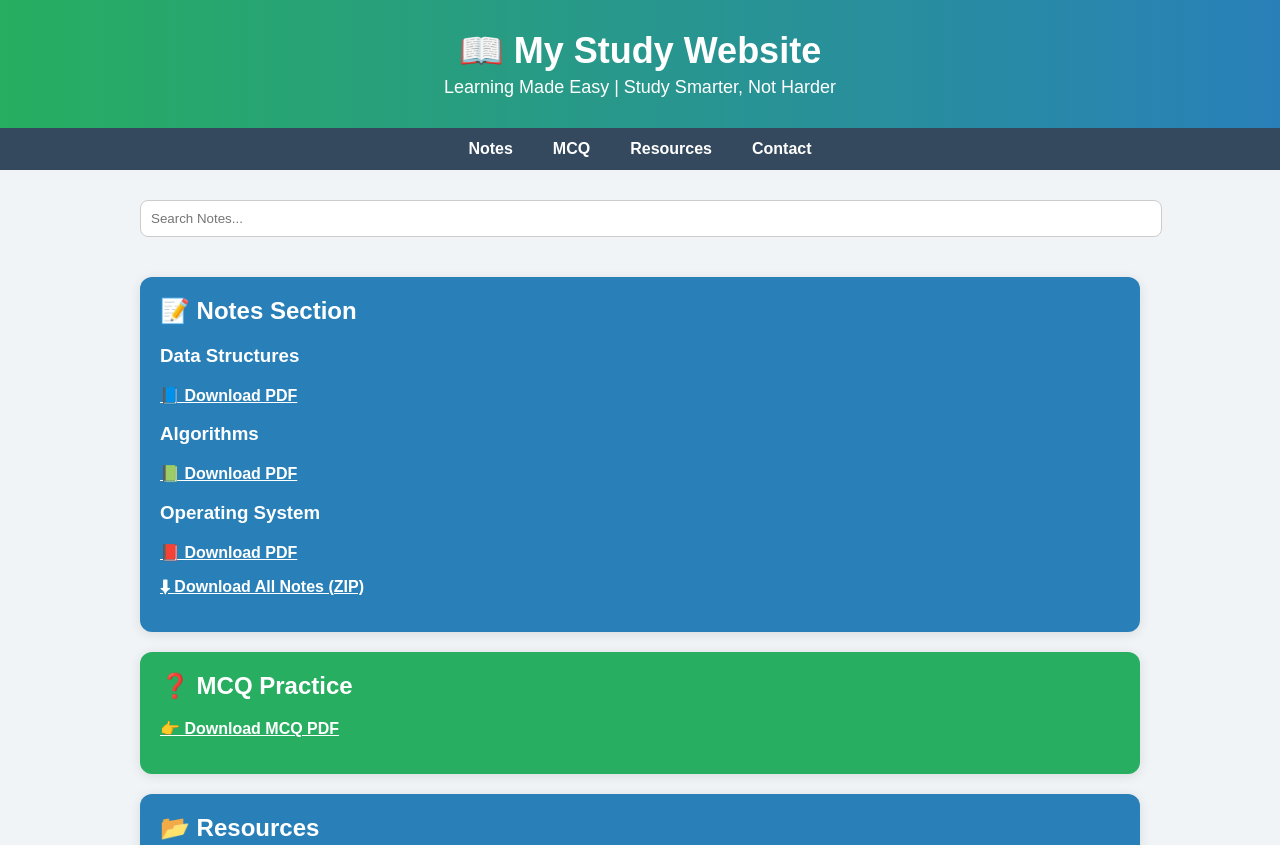
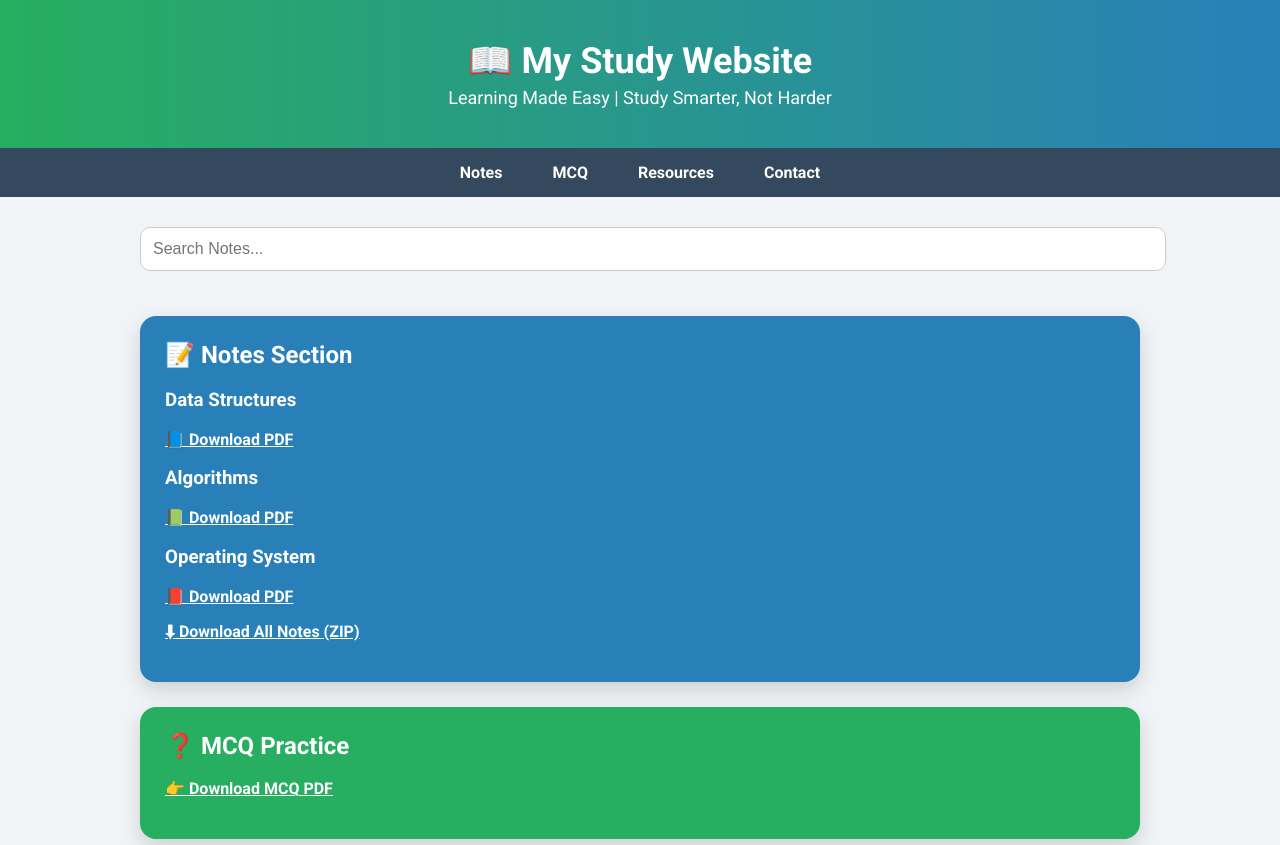
Before and after one commit to Jitendrafzd/my-study-website, a plain HTML site: page index.html in a window 1280 px wide. Shown: the top 845 px of the page. Drawn offline with Linux system fonts and the light colour scheme.

Commit message:
Update index.html

```diff
--- a/index.html
+++ b/index.html
@@ -4,28 +4,41 @@
 <meta charset="UTF-8">
 <meta name="viewport" content="width=device-width, initial-scale=1.0">
 <title>📚 My Study Website</title>
+<link href="https://fonts.googleapis.com/css2?family=Roboto:wght@400;700&display=swap" rel="stylesheet">
 <style>
-body { font-family: Arial, sans-serif; margin:0; padding:0; background:#f0f4f7; }
-header { background: linear-gradient(90deg,#27ae60,#2980b9); color:white; padding:30px 0; text-align:center; box-shadow:0 4px 8px rgba(0,0,0,0.2);}
-header h1 { margin:0; font-size:36px; display:inline-block; vertical-align:middle; }
+body { font-family: 'Roboto', sans-serif; margin:0; padding:0; background:#f0f4f7; scroll-behavior:smooth; }
+header { background: linear-gradient(90deg,#27ae60,#2980b9); color:white; padding:40px 0; text-align:center; box-shadow:0 4px 12px rgba(0,0,0,0.2); }
+header h1 { margin:0; font-size:36px; display:inline-block; vertical-align:middle; transition: transform 0.3s; }
+header h1:hover { transform: scale(1.05); }
 header p { margin:5px 0 0; font-size:18px; }
-nav { background:#34495e; display:flex; justify-content:center; flex-wrap:wrap; }
-nav a { color:white; padding:12px 20px; text-decoration:none; font-weight:bold; }
-nav a:hover { background:#27ae60; border-radius:5px; }
+
+nav { background:#34495e; display:flex; justify-content:center; flex-wrap:wrap; position:sticky; top:0; z-index:1000; }
+nav a { color:white; padding:15px 25px; text-decoration:none; font-weight:bold; transition: all 0.3s; }
+nav a:hover { background:#27ae60; color:white; border-radius:8px; transform: scale(1.1); }
+
 .container { max-width:1000px; margin:auto; padding:20px; }
-.card { padding:20px; margin:20px 0; border-radius:12px; box-shadow:0 2px 12px rgba(0,0,0,0.1); color:white; }
+
+.card { padding:25px; margin:25px 0; border-radius:16px; box-shadow:0 8px 20px rgba(0,0,0,0.15); color:white; transition: transform 0.3s, box-shadow 0.3s; }
 .card:nth-child(odd) { background:#27ae60; }
 .card:nth-child(even) { background:#2980b9; }
-.card h2 { margin-top:0; }
-a { color:white; text-decoration:underline; font-weight:bold; }
+.card:hover { transform: translateY(-5px); box-shadow:0 12px 25px rgba(0,0,0,0.25); }
+.card h2 { margin-top:0; font-size:24px; }
+
+a { color:white; text-decoration:underline; font-weight:bold; transition: color 0.3s; }
 a:hover { color:#f1c40f; }
+
 .contact { text-align:center; margin:30px 0; font-size:18px; }
-footer { background:#2c3e50; color:white; padding:20px; text-align:center; position:relative; }
-footer a { color:#f1c40f; text-decoration:none; margin:0 10px; }
-footer a:hover { text-decoration:underline; }
-#back-to-top { position:fixed; bottom:20px; right:20px; background:#27ae60; color:white; padding:10px 15px; border-radius:50%; text-decoration:none; font-weight:bold; display:none; }
-input[type="text"] { width:100%; padding:10px; margin:10px 0 20px 0; border-radius:8px; border:1px solid #ccc; }
 
+footer { background:#2c3e50; color:white; padding:25px; text-align:center; position:relative; }
+footer a { color:#f1c40f; text-decoration:none; margin:0 10px; transition: color 0.3s; }
+footer a:hover { text-decoration:underline; color:#f39c12; }
+
+#back-to-top { position:fixed; bottom:20px; right:20px; background:#27ae60; color:white; padding:12px 16px; border-radius:50%; text-decoration:none; font-weight:bold; display:none; box-shadow:0 4px 10px rgba(0,0,0,0.2); transition: transform 0.3s; }
+#back-to-top:hover { transform: scale(1.2); }
+
+input[type="text"] { width:100%; padding:12px; margin:10px 0 20px 0; border-radius:10px; border:1px solid #ccc; font-size:16px; }
+
+@media (max-width:600px) { nav { flex-direction:column; } nav a { padding:10px; margin:5px 0; } }
 </style>
 <script>
 function filterNotes() {
```
